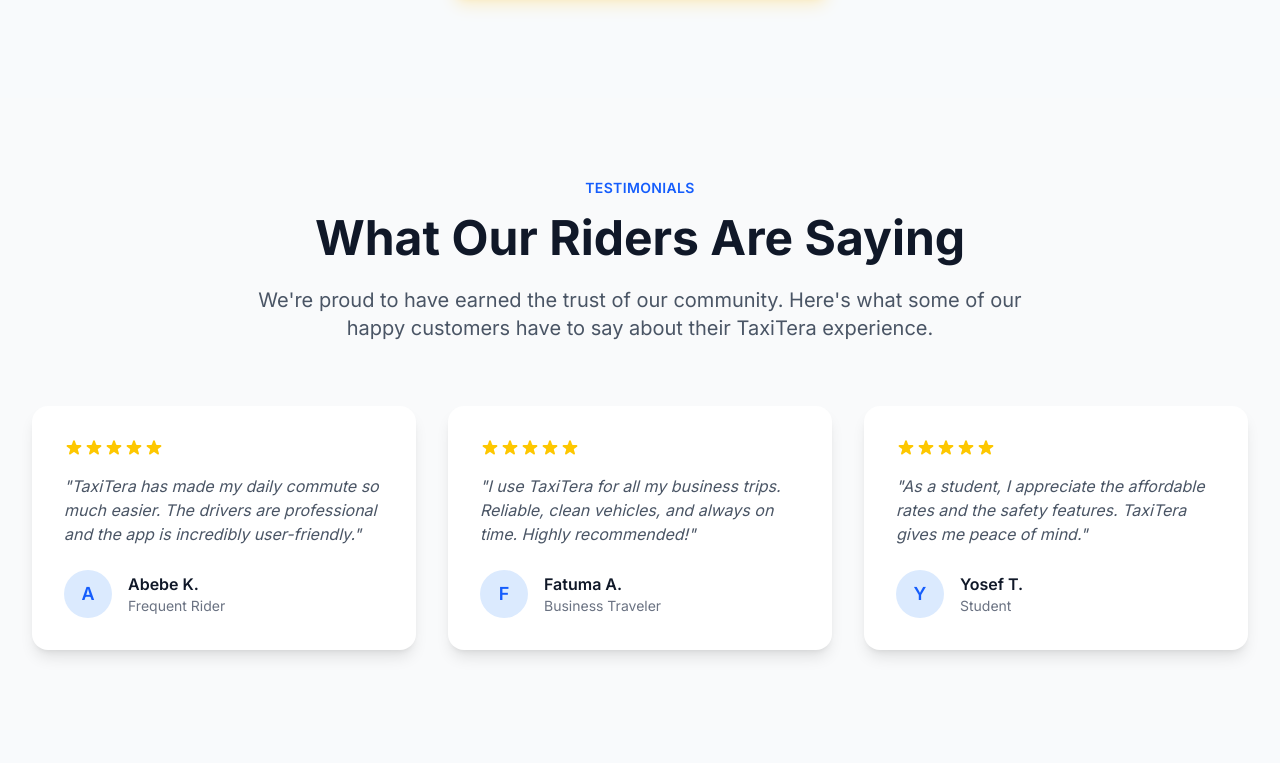
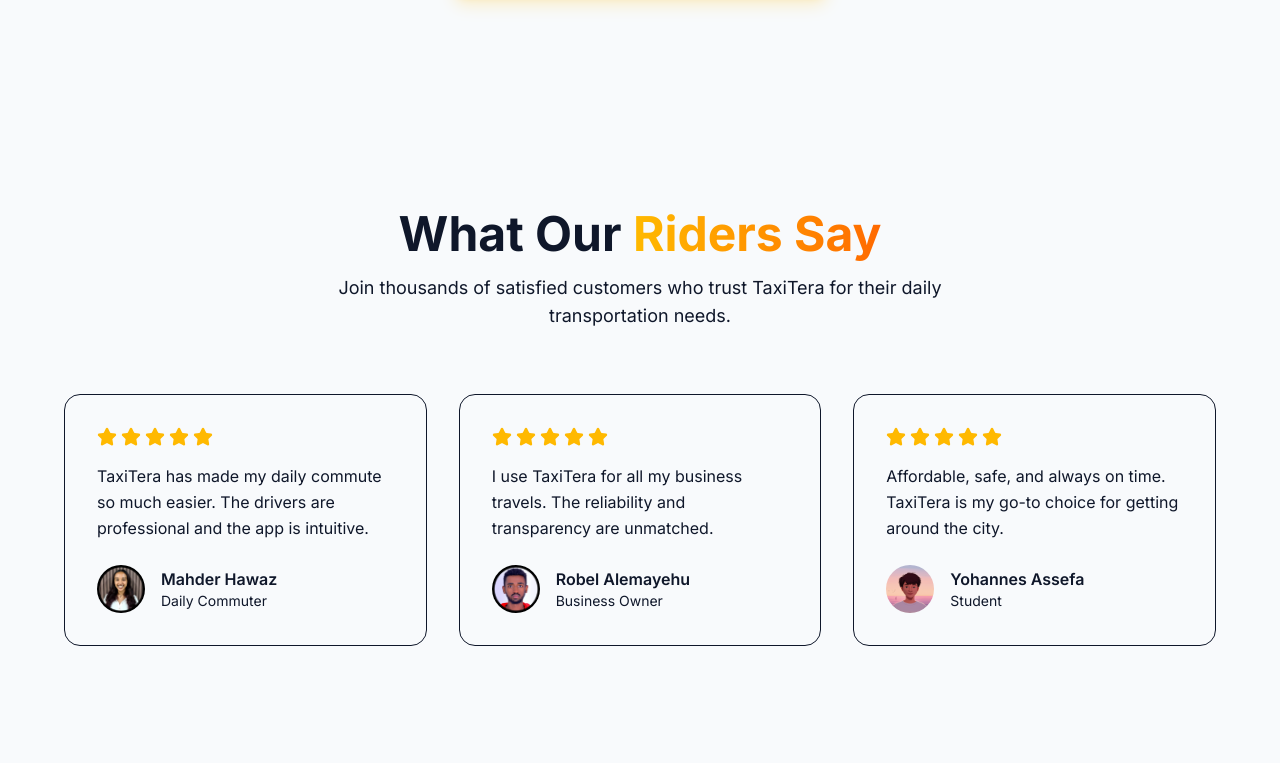
Before and after one commit to EphrataTech/TaxiTera, a Next.js app in the folder client/: page / in a window 1280 px wide. Shown: the part 3817-4580 px from the top of the page. Built offline with nearby package versions, Linux system fonts and the light colour scheme.

Commit message:
update a testimonal section

```diff
--- a/client/components/TestimonialsSection.tsx
+++ b/client/components/TestimonialsSection.tsx
@@ -1,67 +1,80 @@
-"use client";
+"use client"
 
-import { motion } from "framer-motion";
+import { motion } from "framer-motion"
+import { Star } from "lucide-react"
 
-export default function TestimonialsSection() {
+export default function Testimonials() {
   const testimonials = [
     {
+      name: "Mahder Hawaz",
+      role: "Daily Commuter",
+      content:
+        "TaxiTera has made my daily commute so much easier. The drivers are professional and the app is intuitive.",
       rating: 5,
-      quote: "TaxiTera has made my daily commute so much easier. The drivers are professional and the app is incredibly user-friendly.",
-      name: "Abebe K.",
-      role: "Frequent Rider"
+      image: "mahder.png",
     },
     {
+      name: "Robel Alemayehu",
+      role: "Business Owner",
+      content: "I use TaxiTera for all my business travels. The reliability and transparency are unmatched.",
       rating: 5,
-      quote: "I use TaxiTera for all my business trips. Reliable, clean vehicles, and always on time. Highly recommended!",
-      name: "Fatuma A.",
-      role: "Business Traveler"
+      image: "robel.png",
     },
     {
+      name: "Yohannes Assefa",
+      role: "Student",
+      content: "Affordable, safe, and always on time. TaxiTera is my go-to choice for getting around the city.",
       rating: 5,
-      quote: "As a student, I appreciate the affordable rates and the safety features. TaxiTera gives me peace of mind.",
-      name: "Yosef T.",
-      role: "Student"
-    }
-  ];
+      image: "avatar.png",
+    },
+  ]
 
   return (
-    <section id="testimonials" className="py-20 bg-gray-50">
-      <div className="max-w-7xl mx-auto px-4 sm:px-6 lg:px-8">
-        <div className="text-center mb-16">
-          <p className="text-blue-600 font-semibold text-sm uppercase tracking-wide mb-4">TESTIMONIALS</p>
-          <h2 className="text-4xl sm:text-5xl font-bold text-gray-900 mb-6">What Our Riders Are Saying</h2>
-          <p className="text-xl text-gray-600 max-w-3xl mx-auto">
-            We're proud to have earned the trust of our community. Here's what some of our happy customers have to say about their TaxiTera experience.
+    <section id="testimonials" className="relative py-20 sm:py-28 px-4 sm:px-6 lg:px-8 bg-background">
+      <div className="mx-auto max-w-6xl">
+        <motion.div
+          initial={{ opacity: 0, y: 20 }}
+          whileInView={{ opacity: 1, y: 0 }}
+          transition={{ duration: 0.6 }}
+          viewport={{ once: true }}
+          className="text-center mb-16"
+        >
+          <h2 className="text-4xl sm:text-5xl font-bold text-foreground mb-4 text-balance">
+            What Our{" "}
+            <span className="bg-gradient-to-r from-amber-400 to-orange-500 bg-clip-text text-transparent">
+              Riders Say
+            </span>
+          </h2>
+          <p className="text-lg text-muted-foreground max-w-2xl mx-auto">
+            Join thousands of satisfied customers who trust TaxiTera for their daily transportation needs.
           </p>
-        </div>
+        </motion.div>
 
-        <div className="grid grid-cols-1 md:grid-cols-3 gap-8">
+        <div className="grid md:grid-cols-3 gap-8">
           {testimonials.map((testimonial, index) => (
             <motion.div
               key={index}
               initial={{ opacity: 0, y: 20 }}
               whileInView={{ opacity: 1, y: 0 }}
-              viewport={{ once: true, amount: 0.3 }}
               transition={{ duration: 0.5, delay: index * 0.1 }}
-              className="bg-white rounded-2xl p-8 shadow-lg"
+              viewport={{ once: true }}
+              className="relative p-8 rounded-2xl bg-card border border-border hover:border-amber-400/50 transition-all duration-300 hover:shadow-lg hover:shadow-amber-400/10"
             >
-              <div className="flex mb-4">
+              <div className="flex gap-1 mb-4">
                 {[...Array(testimonial.rating)].map((_, i) => (
-                  <svg key={i} className="w-5 h-5 text-yellow-400" fill="currentColor" viewBox="0 0 20 20">
-                    <path d="M9.049 2.927c.3-.921 1.603-.921 1.902 0l1.07 3.292a1 1 0 00.95.69h3.462c.969 0 1.371 1.24.588 1.81l-2.8 2.034a1 1 0 00-.364 1.118l1.07 3.292c.3.921-.755 1.688-1.54 1.118l-2.8-2.034a1 1 0 00-1.175 0l-2.8 2.034c-.784.57-1.838-.197-1.539-1.118l1.07-3.292a1 1 0 00-.364-1.118L2.98 8.72c-.783-.57-.38-1.81.588-1.81h3.461a1 1 0 00.951-.69l1.07-3.292z" />
-                  </svg>
+                  <Star key={i} className="w-5 h-5 fill-amber-400 text-amber-400" />
                 ))}
               </div>
-              <p className="text-gray-600 mb-6 italic">"{testimonial.quote}"</p>
-              <div className="flex items-center">
-                <div className="w-12 h-12 bg-blue-100 rounded-full flex items-center justify-center mr-4">
-                  <span className="text-blue-600 font-semibold text-lg">
-                    {testimonial.name.charAt(0)}
-                  </span>
-                </div>
+              <p className="text-card-foreground mb-6 leading-relaxed">{testimonial.content}</p>
+              <div className="flex items-center gap-4">
+                <img
+                  src={testimonial.image || "/placeholder.svg"}
+                  alt={testimonial.name}
+                  className="w-12 h-12 rounded-full object-cover"
+                />
                 <div>
-                  <p className="font-semibold text-gray-900">{testimonial.name}</p>
-                  <p className="text-sm text-gray-500">{testimonial.role}</p>
+                  <p className="font-semibold text-card-foreground">{testimonial.name}</p>
+                  <p className="text-sm text-muted-foreground">{testimonial.role}</p>
                 </div>
               </div>
             </motion.div>
@@ -69,5 +82,5 @@
         </div>
       </div>
     </section>
-  );
+  )
 }
```
